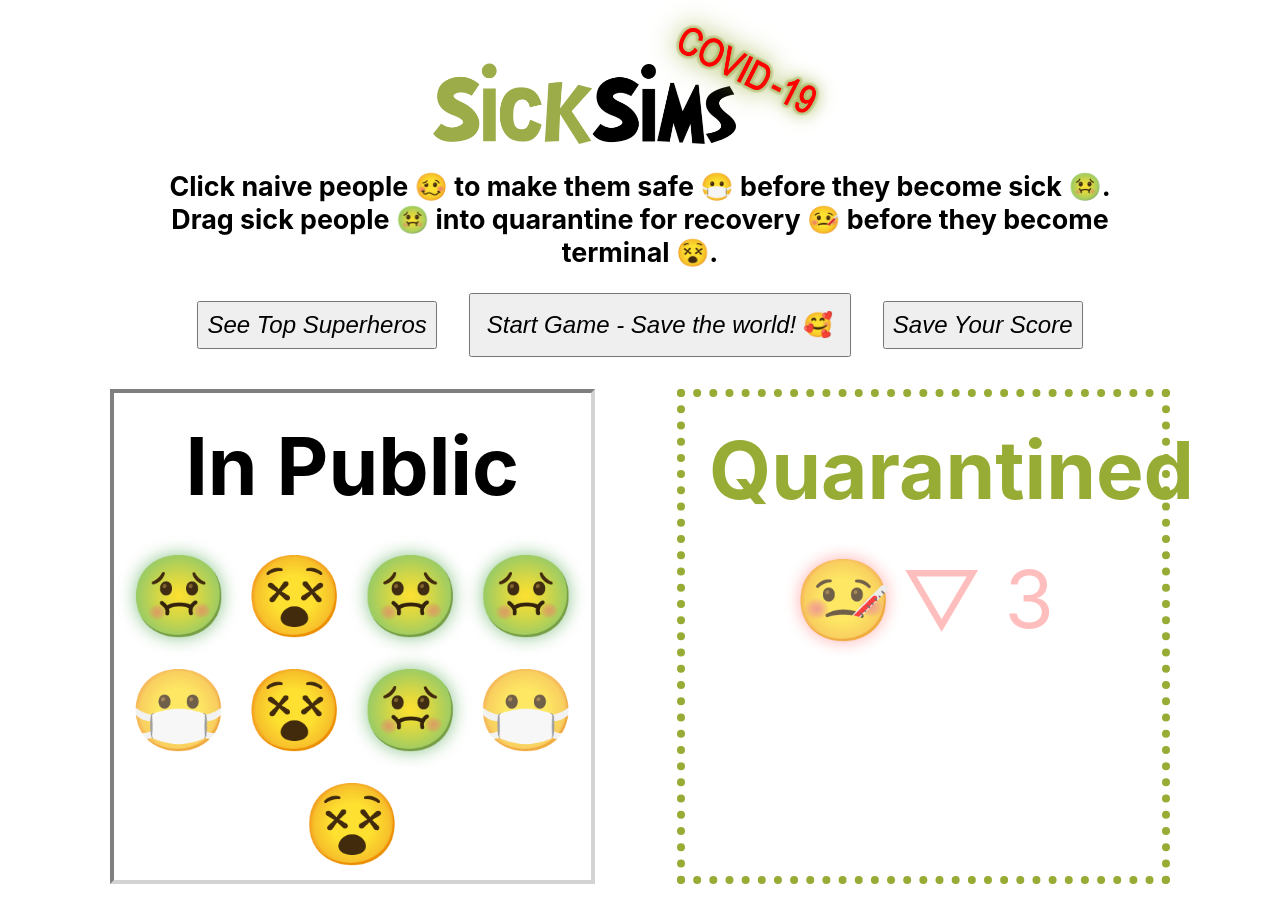
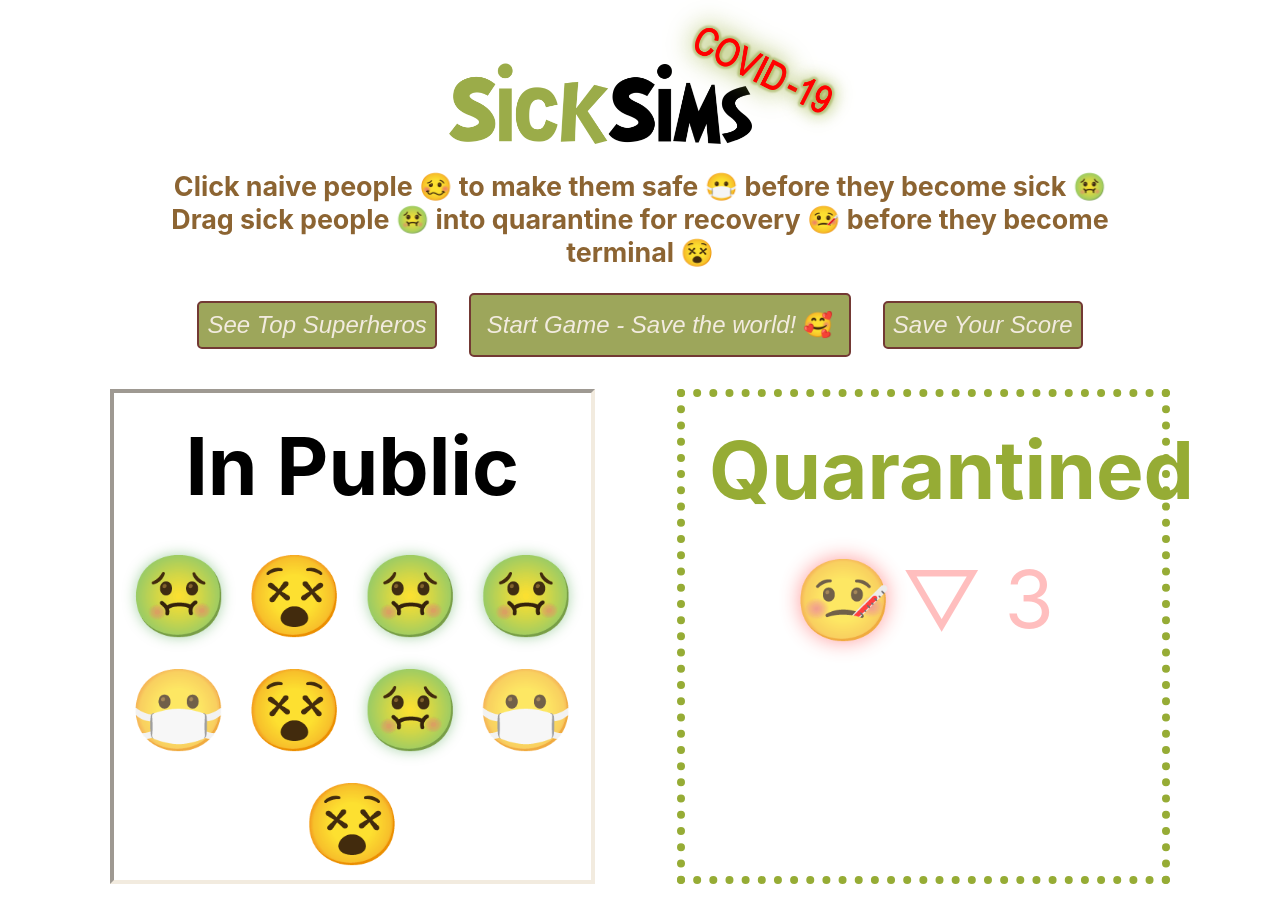
Before and after one commit to ryanmeinzer/sicksims, a React (Create React App) app: page /play in a window 1280 px wide. Built offline with nearby package versions, Linux system fonts and the light colour scheme.

Commit message:
styled all buttons and applied color palette across all app, text, borders, etc.

```diff
--- a/src/Header.js
+++ b/src/Header.js
@@ -7,7 +7,7 @@ const Header = props =>
     <div className='logo' align='center'>
         <img src={logo} alt="SickSims Logo" className="logo" background-color="transparent"></img>
     </div>
-        <h6>Click naive people <span role="img" aria-label="naive person emoji">🥴</span> to make them safe <span role="img" aria-label="safe person emoji">😷</span> before they become sick <span role="img" aria-label="sick person emoji">🤢</span>. <br></br> Drag sick people <span role="img" aria-label="sick person emoji">🤢</span> into quarantine for recovery <span role="img" aria-label="quarantined person emoji">🤒</span> before they become terminal <span role="img" aria-label="terminal person emoji">😵</span>.</h6>
+        <h6>Click naive people <span role="img" aria-label="naive person emoji">🥴</span> to make them safe <span role="img" aria-label="safe person emoji">😷</span> before they become sick <span role="img" aria-label="sick person emoji">🤢</span> <br></br> Drag sick people <span role="img" aria-label="sick person emoji">🤢</span> into quarantine for recovery <span role="img" aria-label="quarantined person emoji">🤒</span> before they become terminal <span role="img" aria-label="terminal person emoji">😵</span></h6>
     <p><Link to="/superheros"><button className='superherosButton'><i>See Top Superheros</i></button></Link>
             <button className='playButton' onClick={props.startGameButton}><i>Start Game - Save the world!</i> <span role="img" aria-label="saved person emoji">🥰</span></button>
     <Link to="/score"><button className='scoreButton'><i>Save Your Score</i></button></Link></p>
--- a/src/index.css
+++ b/src/index.css
@@ -42,10 +42,34 @@ button {
   margin: 1rem 1rem 0;
   font-size: 1.5rem;
   cursor: pointer;
+  background-color: #9DA65B;
+  border: none;
+  color: #F2EBDF;
+  text-decoration: none;
+  cursor: pointer;
+  border: 2px solid #733934;
+  border-radius: 5px;
+}
+
+.playButton {
+  padding: 1rem;
+}
+
+.scoreButton {
+  padding: .5rem;
+}
+
+.superherosButton {
+  padding: .5rem;
+}
+
+.RestartGame {
+  padding: 1rem 0 0 0;
 }
 
 .logo img {
-  margin: -1rem 0 2rem;
+  /* margin: -1rem 0 2rem; */
+  margin: -1rem 0 2rem 2rem;
   height: 10rem;
 }
 
@@ -65,10 +89,7 @@ button {
   /* border: solid red; */
   margin: 0 0 2rem;
   font-size: 2.5rem;
-}
-
-.RestartGame {
-  padding: 1rem 0 0 0;
+  color: #8C6432;
 }
 
 .GameContainer, .FakeGameContainer {
@@ -82,7 +103,7 @@ button {
 
 .InPublicContainer, .FakeInPublicContainer {
   min-height: 20rem;
-  border: .25rem inset lightgray;
+  border: .25rem inset #F2EBDF;
   width: 45%;
 }
 
@@ -96,41 +117,59 @@ button {
   /* word-wrap:break-word; */
 }
 
-.scoreButton {
-  padding: .5rem;
-}
-
 .SuperherosContainer {
-  border: dotted gray;
-  padding: 1rem 25rem;
-  color: gray;
+  border: .25rem double #F2EBDF;
+  padding: 2rem;
+  display: flex;
+  flex-direction: column;
+  width: 85%;
+  color: #8C6432;
   margin: 1rem 1rem;
-}
-
-.superherosButton {
-  padding: .5rem;
+  font-size: 2.5rem;
 }
 
 .SuperheroForm {
   font-size: 1.5rem;
-  color: gray;
+  color: #8C6432;
 }
 
 .SuperheroForm input[type=text] {
   padding: 1rem;
   margin: 0 1rem;
   font-size: 1.5rem;
+  color: #8C6432;
+  border: 2px solid #733934;
+  border-radius: 4px;
+  outline: none;
+  transition: width 0.4s ease-in-out;
+}
+
+.SuperheroForm input[type=text]:focus {
+  background-color: #F2EBDF;
+}
+
+::placeholder {
+  color: #8C6432;
+  opacity: 1;
 }
 
 .SuperheroForm input[type=submit] {
   padding: 1rem;
   margin: 0 1rem;
   font-size: 1.5rem;
+  cursor: pointer;
+  background-color: #9DA65B;
+  border: none;
+  color: white;
+  text-decoration: none;
+  cursor: pointer;
+  border: 2px solid #733934;
+  border-radius: 5px;
 }
 
 /* Glow Naive Person */
 .naivePersonEmoji {
-  animation: naiveGlow 4000ms infinite;
+  animation: naiveGlow 5000ms infinite;
 }
 
 @keyframes naiveGlow {
@@ -140,7 +179,7 @@ button {
 
 /* Glow Sick Person */
 .sickPersonEmoji {
-  animation: sickGlow 4000ms infinite;
+  animation: sickGlow 5000ms infinite;
 }
 
 @keyframes sickGlow {
@@ -160,7 +199,7 @@ button {
 
 /* Un-Glow Quarantined Person */
 .quarantinedPersonEmoji {
-  animation: quarantinedGlow 15000ms infinite;
+  animation: quarantinedGlow 18000ms infinite;
   opacity: .75;
   padding: .5rem;
 }
```
